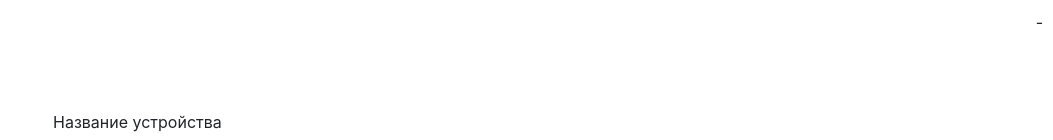
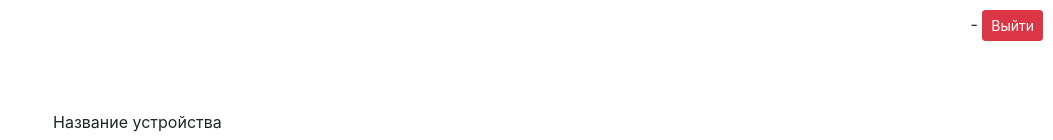
Before and after one commit to icecream78/pandora_front, a React (Create React App) app: page /newDevice in a window 1280 px wide. Shown: the top 140 px of the page, without its empty margins (227-1280 px from the left). Built offline with nearby package versions, Linux system fonts and the light colour scheme; no server answers; sample sign-in values are in the browser's storage.

Commit message:
Project fixes

```diff
--- a/package.json
+++ b/package.json
@@ -17,7 +17,7 @@
     "redux-logger": "^3.0.6"
   },
   "scripts": {
-    "start": "API_URL=http://localhost:3001 webpack-dev-server --mode development --open --hot",
+    "start": "API_URL=http://localhost:3000 webpack-dev-server --mode development --open --hot",
     "build": "webpack --mode production"
   },
   "eslintConfig": {
--- a/src/components/deviceTable/Table.js
+++ b/src/components/deviceTable/Table.js
@@ -51,6 +51,7 @@ class DeviceTable extends Component {
         const tableData = { columns: columnsDescription, rows: mappedData };
         return (
             <div>
+                {/* TODO: fix ordering in table. Order work fine on table, but not icons at any of columns present */}
                 <MDBDataTable
                     striped
                     bordered
--- a/src/pages/addDevice/AddDevice.js
+++ b/src/pages/addDevice/AddDevice.js
@@ -24,6 +24,7 @@ class AddDevice extends Component {
 
     this.handleSubmit = this.handleSubmit.bind(this);
     this.loadManufactureList = this.loadManufactureList.bind(this);
+    this.handleLogout = this.handleLogout.bind(this);
   }
 
   loadManufactureList() {
@@ -108,6 +109,11 @@ class AddDevice extends Component {
     });
   }
 
+  handleLogout() {
+    this.props.logout();
+    return this.props.history.push('/login');
+  }
+
   render() {
     // TODO: check user token for expire and resave user between saves
     if (!this.props.user) {
@@ -117,7 +123,7 @@ class AddDevice extends Component {
     return (
       <div className="AddDevice top-margin">
         <div className="top-corner" >
-          {this.props.user.nickname} - {this.props.user.roleDescription}
+          {this.props.user.nickname} - {this.props.user.roleDescription} <Button variant="danger" size='sm' onClick={this.handleLogout}>Выйти</Button>
         </div>
 
         <Form onSubmit={this.handleSubmit} >
@@ -177,6 +183,7 @@ const mapDispatchToProps = dispatch => {
   return {
     loadManufactures: (item) => dispatch(ACTIONS.loadManufactureList(item)),
     loadUsers: (item) => dispatch(ACTIONS.loadSystemUsersList(item)),
+    logout: () => dispatch(ACTIONS.logout()),
   }
 }
 
```
Also changed, not shown: 1 other file (tests, documents, lock files or other folders).
